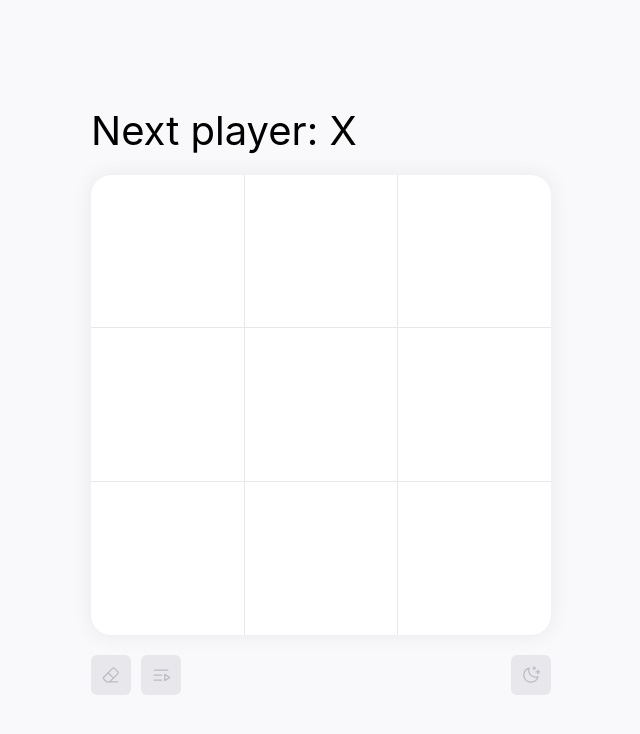
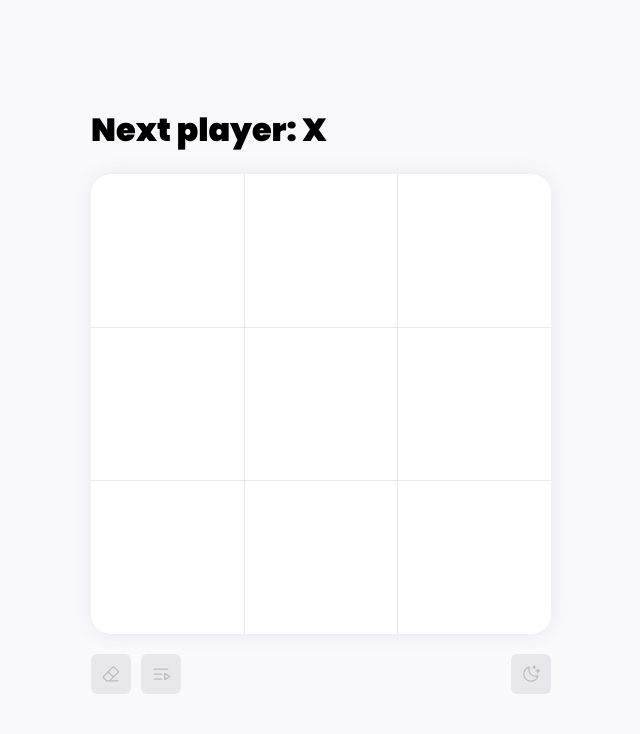
Before and after one commit to didimedina/tictactoe, a Next.js app: page /tictactoe in a window 1280 px wide. Shown: the top 734 px of the page, without its empty margins (319-959 px from the left). Built offline with nearby package versions, Linux system fonts and the light colour scheme.

Commit message:
got keyboard shortcut to work but not with animation

```diff
--- a/components/RadioDropdown.tsx
+++ b/components/RadioDropdown.tsx
@@ -1,6 +1,6 @@
 import * as DropdownMenu from '@radix-ui/react-dropdown-menu';
 import { styled, keyframes } from '@stitches/react'
-import { violet, mauve, blackA } from '@radix-ui/colors';
+import { violet, mauve, blackA, slate } from '@radix-ui/colors';
 
 const slideUpAndFade = keyframes({
     '0%': { opacity: 0, transform: 'translateY(2px)' },
@@ -23,9 +23,11 @@ const slideLeftAndFade = keyframes({
 });
 
 const StyledContent = styled(DropdownMenu.Content, {
+    fontFamily: "'Poppins', sans serif",
+    fontWeight: "400",
     minWidth: 220,
     backgroundColor: 'white',
-    borderRadius: 6,
+    borderRadius: 10,
     padding: 5,
     boxShadow: '0px 10px 38px -10px rgba(22, 23, 24, 0.35), 0px 10px 20px -15px rgba(22, 23, 24, 0.2)',
     '@media (prefers-reduced-motion: no-preference)': {
@@ -44,26 +46,26 @@ const StyledContent = styled(DropdownMenu.Content, {
 
 const StyledItem = styled(DropdownMenu.RadioItem, {
     all: 'unset',
-    fontSize: 13,
+    fontSize: 16,
     lineHeight: 1,
-    color: violet.violet11,
-    borderRadius: 3,
+    color: slate.slate11,
+    borderRadius: 6,
     display: 'flex',
     alignItems: 'center',
-    height: 25,
+    height: 32,
     padding: '0 5px',
     position: 'relative',
-    paddingLeft: 25,
+    paddingLeft: 24,
     userSelect: 'none',
 
     '&[data-disabled]': {
-        color: mauve.mauve8,
+        color: slate.slate8,
         pointerEvents: 'none',
     },
 
     '&:focus': {
-        backgroundColor: violet.violet9,
-        color: violet.violet1,
+        backgroundColor: slate.slate3,
+        color: slate.slate12,
     },
 })
 
--- a/components/tictactoe/TicTacToe.tsx
+++ b/components/tictactoe/TicTacToe.tsx
@@ -2,9 +2,10 @@
 
 import React from 'react'
 import * as RadioDropdown from '../RadioDropdown'
+import { animate, motion, useAnimation } from 'framer-motion'
 import { violet, slate, amber, purple, blackA } from '@radix-ui/colors';
 import { styled } from '@stitches/react'
-import { Circle, X,  Eraser, Queue, MoonStars } from 'phosphor-react'
+import { X, Circle,  Eraser, Queue, MoonStars } from 'phosphor-react'
 
 /* OPEN TODOs
 
@@ -15,6 +16,7 @@ as a result game isn't resolving. This bug is happening because react components
 injected into the Array of values instead of strings. a way to solve this is to only
 create the component at the point of injection and keep the entire app on stings along the way. Line 129
 [] Add poppins font
+[x] Add animations
 [] update calculateWinner() to use Array functions instead of for loop
 [] Add dark-mode
 [] Add roving tabindex
@@ -33,13 +35,6 @@ function calculateStatus(winner, squares, nextValue) {
     ? `Scratch: Cat's game`
     : `Next player: ${nextValue}`
 }
-
-/*
-
-This logic on line 41 causes all the utils to break because they expect a string to be returned not a React object...
-? <X name="X" size={40} color={amber.amber10}/> : <Circle name="O" size={40} color={purple.purple9}/>
-
-*/
 
 function calculateNextValue(squares) {
   return squares.filter(Boolean).length % 2 === 0 ? 'X' : 'O'
@@ -93,17 +88,21 @@ const StyledBoard = styled("div", {
   backgroundColor: slate.slate4
 })
 
-const StyledTile = styled({
+const StyledTile = styled(motion.div, {
+  all: 'unset',
   backgroundColor: "White",
   display: "flex",
   alignItems: 'center',
   justifyContent: 'center',
+  '&:focus': { boxShadow: "0 2px 0px 0px black inset" },
+  '&:active': { boxShadow: "0 0px 0px 0px black inset" },
 })
 
 const StyledStatus = styled("p", {
-  fontSize: "40px",
+  fontSize: "32px",
   margin: "unset",
-  width: "100%"
+  width: "100%",
+  fontWeight: "900"
 })
 
 const StyledButton = styled("button", {
@@ -130,12 +129,40 @@ const StyledFooter = styled("div", {
 })
 
 
-function Board({squares, onClick}) {
+function Board({squares, onClick, nextValue, tabIndex}) {
+
+  // const anim = useAnimation()
+  //for some reason this needs to here instead of in the next function.
+  // its required in the component scope
+
 
   function renderSquare(i) {
 
+    function handleKeyEvent(e) {
+      e.key === 'Enter' ? handleTap() : null
+    }
+
+    function handleTap() {
+
+      onClick(i)
+
+      const diamondAnim = {
+        scale: 0.9,
+        borderRadius: 16
+      }
+
+      const circleAnim = {
+        scale: 0.9,
+        borderRadius: 6
+      }
+
+      return nextValue === 'O'
+      ? { ...diamondAnim }
+      : { ...circleAnim }
+    }
+
     return (
-      <StyledTile onClick={() => onClick(i)}>
+      <StyledTile tabIndex={tabIndex} onKeyDown={(e) => handleKeyEvent(e)} whileTap={()=> handleTap()}>
         {squares[i] === null ? null : squares[i] === 'X' ? <X size={40} color={amber.amber10}/> : <Circle size={40} color={purple.purple9}/> }
       </StyledTile>
     )
@@ -168,6 +195,7 @@ export default function Game() {
   const status = calculateStatus(winner, currentSquares, nextValue)
 
   function selectSquare(square) {
+
     if (winner || currentSquares[square]) {
       return
     }
@@ -179,6 +207,7 @@ export default function Game() {
     squares[square] = nextValue
     setHistory([...newHistory, squares])
     setCurrentStep(newHistory.length)
+
   }
 
   function restart() {
@@ -202,7 +231,7 @@ export default function Game() {
   return (
     <StyledGame>
         <StyledStatus>{status}</StyledStatus>
-        <Board onClick={selectSquare} squares={currentSquares} />
+        <Board tabIndex="1" onClick={selectSquare} squares={currentSquares} nextValue={nextValue} />
       <StyledFooter>
         <StyledButton onClick={restart}>
           <Eraser size={20} />
--- /dev/null
+++ b/pages/_document.tsx
@@ -0,0 +1,20 @@
+import React from 'react';
+import NextDocument, { Html, Head, Main, NextScript } from 'next/document';
+import { getCssText } from '../stitches.config';
+
+export default class Document extends NextDocument {
+  render() {
+    return (
+      <Html lang="en">
+        <Head>
+          {/* <style id="stitches" dangerouslySetInnerHTML={{ __html: getCssText() }} /> */}
+          <link href="https://fonts.googleapis.com/css2?family=Poppins:wght@400;900&display=swap" rel="stylesheet"/>
+        </Head>
+        <body>
+          <Main />
+          <NextScript />
+        </body>
+      </Html>
+    );
+  }
+}
--- a/pages/tictactoe.tsx
+++ b/pages/tictactoe.tsx
@@ -11,6 +11,7 @@ const StyledTicTacToe = styled("div", {
     // flexDirection: "column",
     alignItems: 'center',
     justifyContent: 'center',
+    fontFamily: "'Poppins', sans-serif"
 })
 
 export default function tictactoe() {
```
